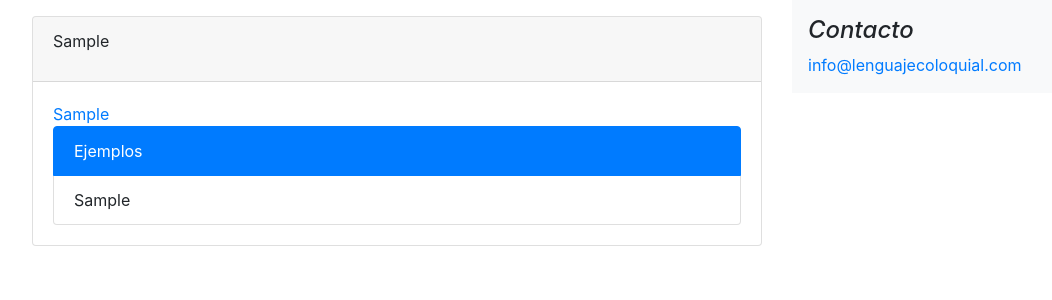
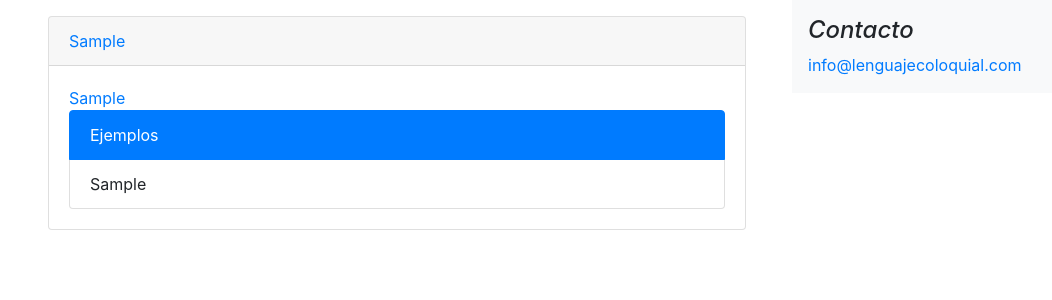
Before and after one commit to bartsanchez/lengcol, a Django app: template lengcol/definitions/templates/definitions/term_detail.html in a window 1280 px wide. Shown: the part 56-356 px from the top of the page, without its empty margins (53-1105 px from the left). Run offline with Django 3.2, Linux system fonts and the light colour scheme; the template is opened without the code that fills it: values that come from a table or form of the project are taken from there, others are empty; tables that the repository leaves empty hold one stand-in row (values such as "Sample post"); some libraries are stand-ins or nearby versions.

Commit message:
Reuse definition html template

```diff
--- /dev/null
+++ b/lengcol/definitions/templates/definitions/definition.html
@@ -0,0 +1,18 @@
+<div class="card">
+  <div class="card-header">
+    <a href="{% url 'term-detail' definition.term.slug %}">{{ definition.term }}</a>
+  </div>
+
+  <div class="card-body">
+    <a href="{% url 'definition-detail' definition.uuid %}">{{ definition }}</a>
+
+    {% if definition.has_examples %}
+    <ul class="list-group">
+      <li class="list-group-item active">Ejemplos</li>
+      {% for example in definition.examples %}
+        <li class="list-group-item">{{ example }}</li>
+      {% endfor %}
+    </ul>
+    {% endif %}
+  </div>
+</div>
--- a/lengcol/definitions/templates/definitions/term_detail.html
+++ b/lengcol/definitions/templates/definitions/term_detail.html
@@ -1,26 +1,7 @@
 {% extends "lengcol/base.html" %}
 
 {% block content %}
-<div class="card-deck">
 {% for definition in object.definitions %}
-  <div class="card">
-    <div class="card-header">
-      <p>{{ object.value }}</p>
-    </div>
-
-    <div class="card-body">
-      <a href="{% url 'definition-detail' definition.uuid %}">{{ definition.value }}</a>
-
-      {% if definition.has_examples %}
-      <ul class="list-group">
-        <li class="list-group-item active">Ejemplos</li>
-        {% for example in definition.examples %}
-          <li class="list-group-item">{{ example }}</li>
-        {% endfor %}
-      </ul>
-      {% endif %}
-    </div>
-  </div>
+  {% include 'definitions/definition.html' with definition=definition %}
 {% endfor %}
-</div>
 {% endblock %}
```
Also changed, not shown: lengcol/definitions/templates/definitions/index.html (+3 -21 lines).
